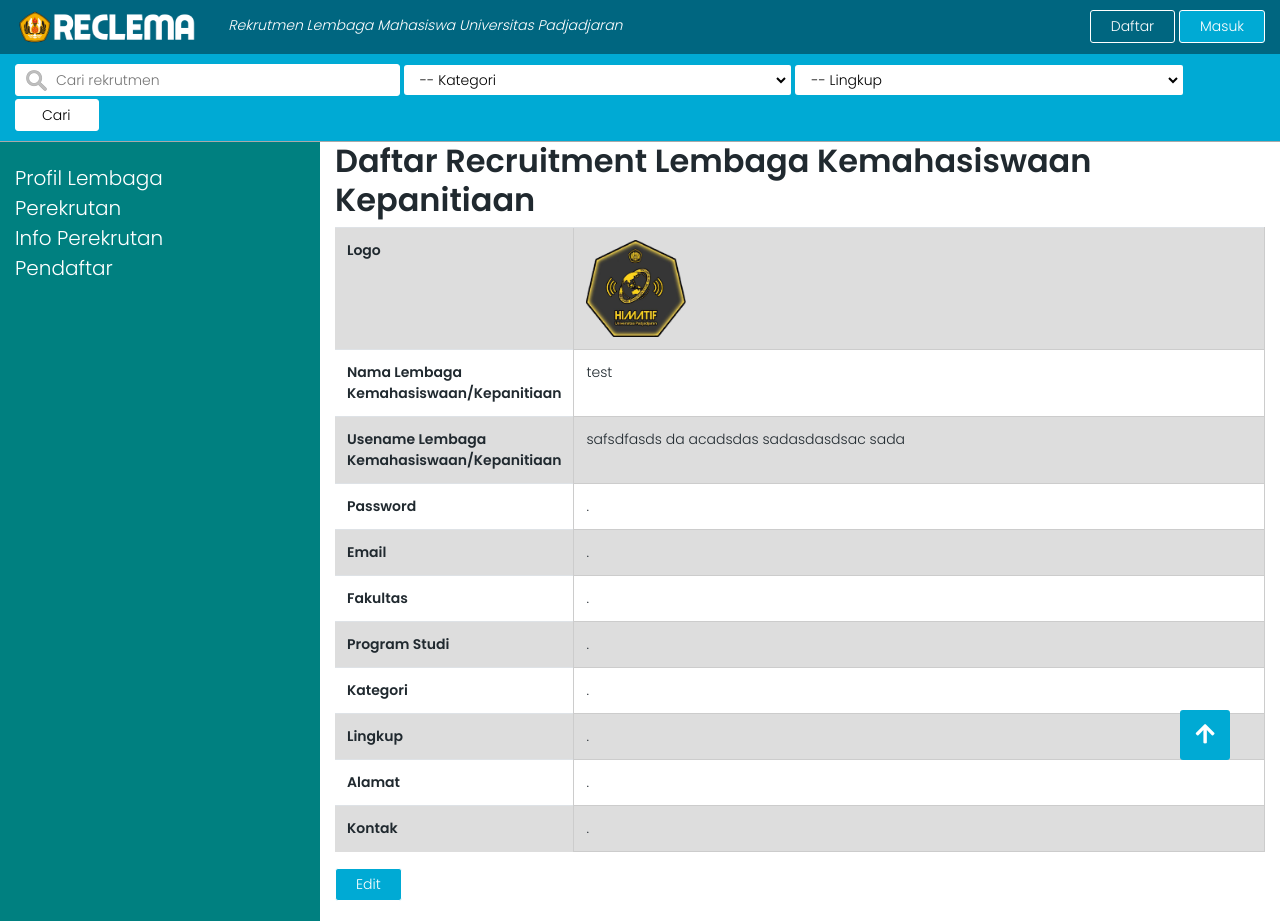
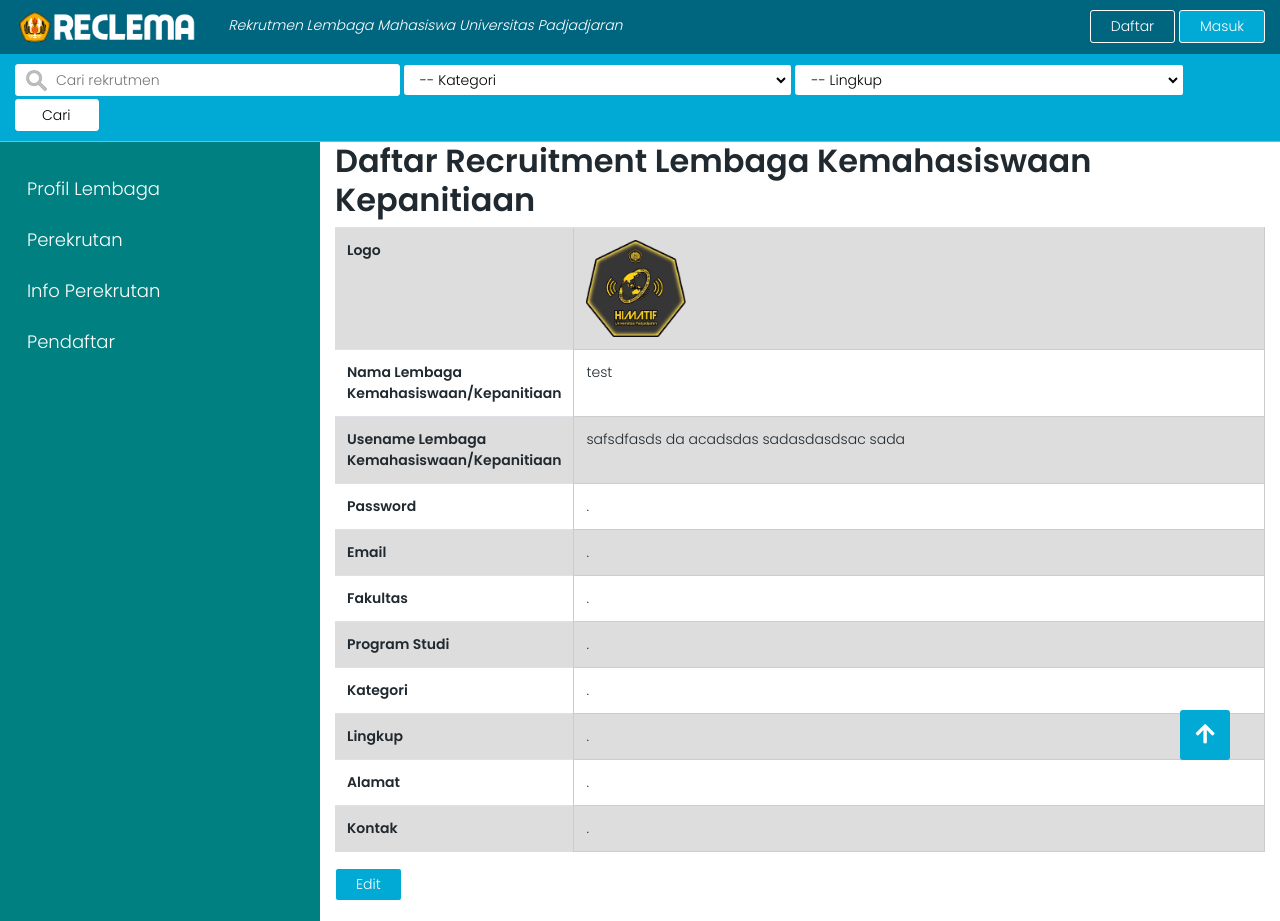
Before and after one commit to fadillaharsa/pwproject, a CodeIgniter app: page /pwproject/index.php/lk_profil/index in a window 1280 px wide. Shown: the top 921 px of the page. Run offline with CodeIgniter, Linux system fonts and the light colour scheme; data that the repository does not hold is empty; some libraries are stand-ins or nearby versions.

Commit message:
betulin css sidenav

```diff
--- a/Reclema/application/views/part/sidenav_lk.php
+++ b/Reclema/application/views/part/sidenav_lk.php
@@ -1,6 +1,8 @@
 <div class="col-sm-3" style="background: #008080; color: white"><br>
-				<a style="font-size: 20px" href="https://www.google.com">Profil Lembaga</a><br>
-				<a style="font-size: 20px" href="https://www.google.co.id">Perekrutan</a><br>
-				<a style="font-size: 20px" href="https://www.google.co.id">Info Perekrutan</a><br>
-				<a style="font-size: 20px" href="https://www.facebook.com">Pendaftar</a><br>
+				<ul id="myMenu">
+			      <li><a href="<?php echo site_url()?>/lk_profil">Profil Lembaga</a></li>
+			      <li><a href="<?php echo site_url()?>/lk_perekrutan">Perekrutan</a></li>
+			      <li><a href="<?php echo site_url()?>/lk_info_perekrutan">Info Perekrutan</a></li>
+			      <li><a href="<?php echo site_url()?>/lk_pendaftar">Pendaftar</a></li>
+			    </ul>
 </div>
--- a/Reclema/application/views/part/sidenav_mahasiswa.php
+++ b/Reclema/application/views/part/sidenav_mahasiswa.php
@@ -1,4 +1,6 @@
 <div class="col-sm-3" style="background: #008080; color: white"><br>
-				<a style="font-size: 20px" href="https://www.google.com">Profil Saya</a><br>
-				<a style="font-size: 20px" href="https://www.google.co.id">Lembaga Kemahasiswaan yang saya daftar</a><br>
+				<ul id="myMenu">
+			      <li><a href="<?php echo site_url()?>/profil_mahasiswa">Profil Saya</a></li>
+			      <li><a href="<?php echo site_url()?>/profil_lembaga">Riwayat Pendaftaran</a></li>
+			    </ul>
 </div>
--- a/Reclema/stylesheet/ourcss.css
+++ b/Reclema/stylesheet/ourcss.css
@@ -465,3 +465,22 @@ th {
 tr:nth-child(odd) {
   background-color: #dddddd;
 }
+
+#myMenu {
+  list-style-type: none;
+  padding: 0;
+  margin: 0;
+}
+
+#myMenu li a {
+  backgrxound-color: #f6f6f6;
+  padding: 12px;
+  text-decoration: none;
+  font-size: 18px;
+  color: white;
+  display: block
+}
+
+#myMenu li a:hover {
+  background-color: grey;
+}
```
